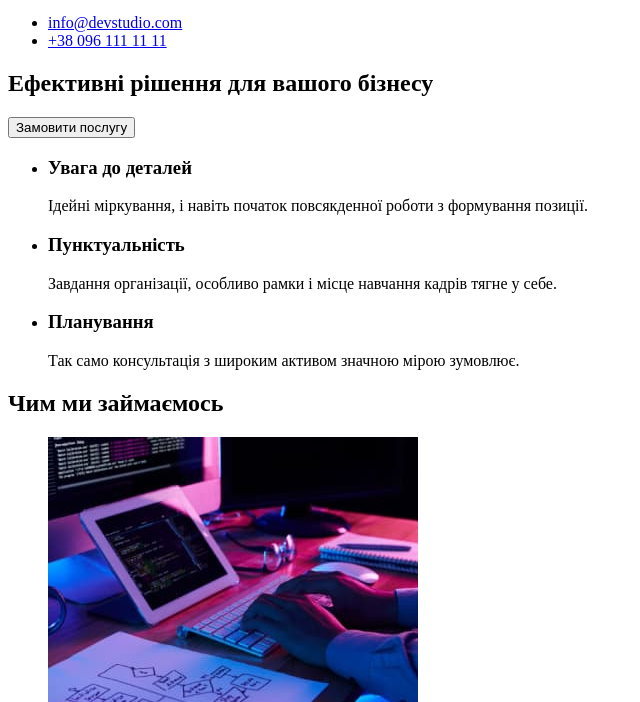
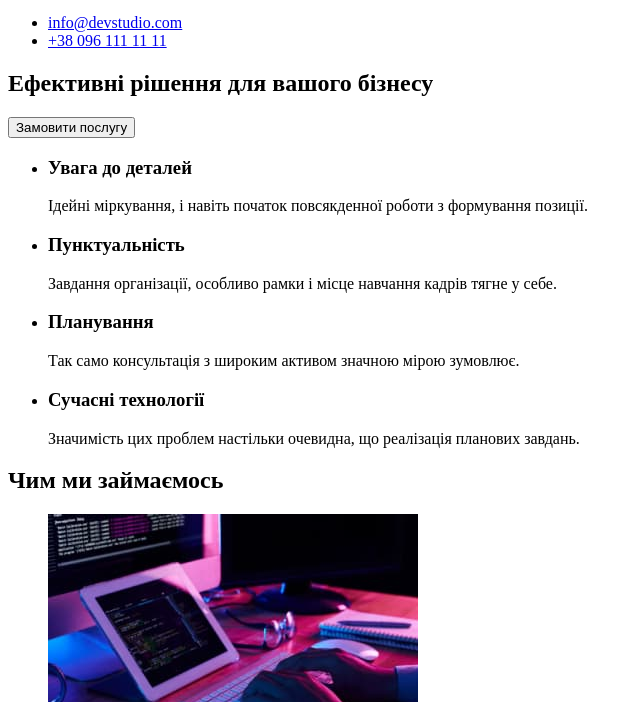
Before and after one commit to AndryMEC/homework1, a plain HTML site: page index.html in a window 1280 px wide. Shown: the part 98-800 px from the top of the page, without its empty margins (0-640 px from the left). Drawn offline with Linux system fonts and the light colour scheme.

Commit message:
Update index.html

```diff
--- a/index.html
+++ b/index.html
@@ -32,6 +32,7 @@
              <li><h3>Увага до деталей</h3><p>Ідейні міркування, і навіть початок повсякденної роботи з формування позиції.</p></li>
              <li><h3>Пунктуальність</h3><p>Завдання організації, особливо рамки і місце навчання кадрів тягне у себе.</p></li>
              <li><h3>Планування</h3><p>Так само консультація з широким активом значною мірою зумовлює.</p></li>
+             <li><h3>Сучасні технології</h3><p>Значимість цих проблем настільки очевидна, що реалізація планових завдань.</p></li>
         </ul>
     </section>
     <section>
```
